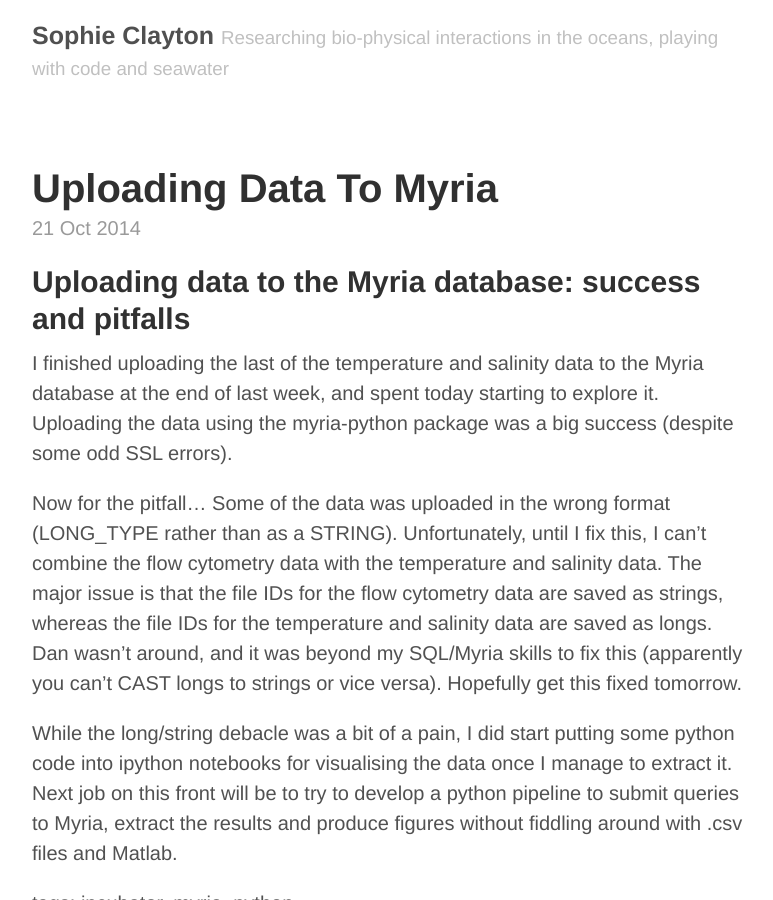
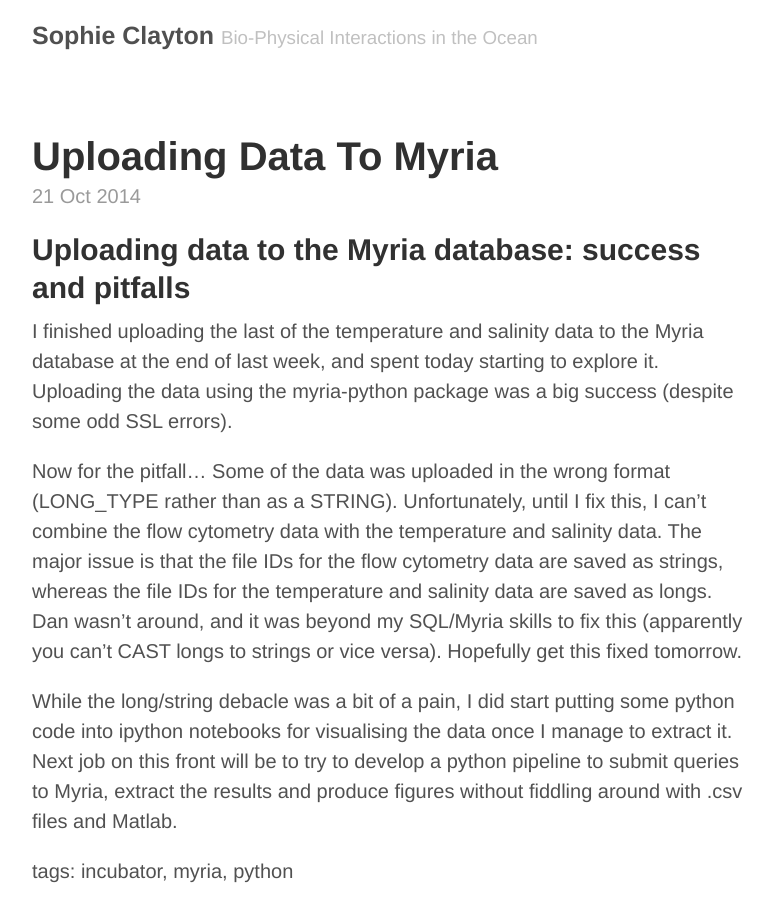
Before and after one commit to sophieclayton/old_blog, a Jekyll site: the page built from index.html, in a window 1280 px wide and 900 px high. Shown: the whole window, without its empty margins (248-1021 px from the left). Built offline with Jekyll 4.4.1, drawn with Linux system fonts in a browser that asks for light colours; Markdown is read by kramdown in place of the engine named in the settings; the list of posts is cut into pages by our own code; some of the changed lines change nothing that is shown.

Commit message:
Update _config.yml

```diff
--- a/_config.yml
+++ b/_config.yml
@@ -8,7 +8,8 @@
 
 # Setup
 title:            Sophie Clayton
-tagline:          Researching bio-physical interactions in the oceans, playing with code and seawater
+tagline:          Bio-Physical Interactions in the Ocean
+description:      "Researching bio-physical interactions in the oceans, playing with code and seawater"
 url:              http:sophieclayton.github.io
 paginate:         3
 baseurl:          /
```
